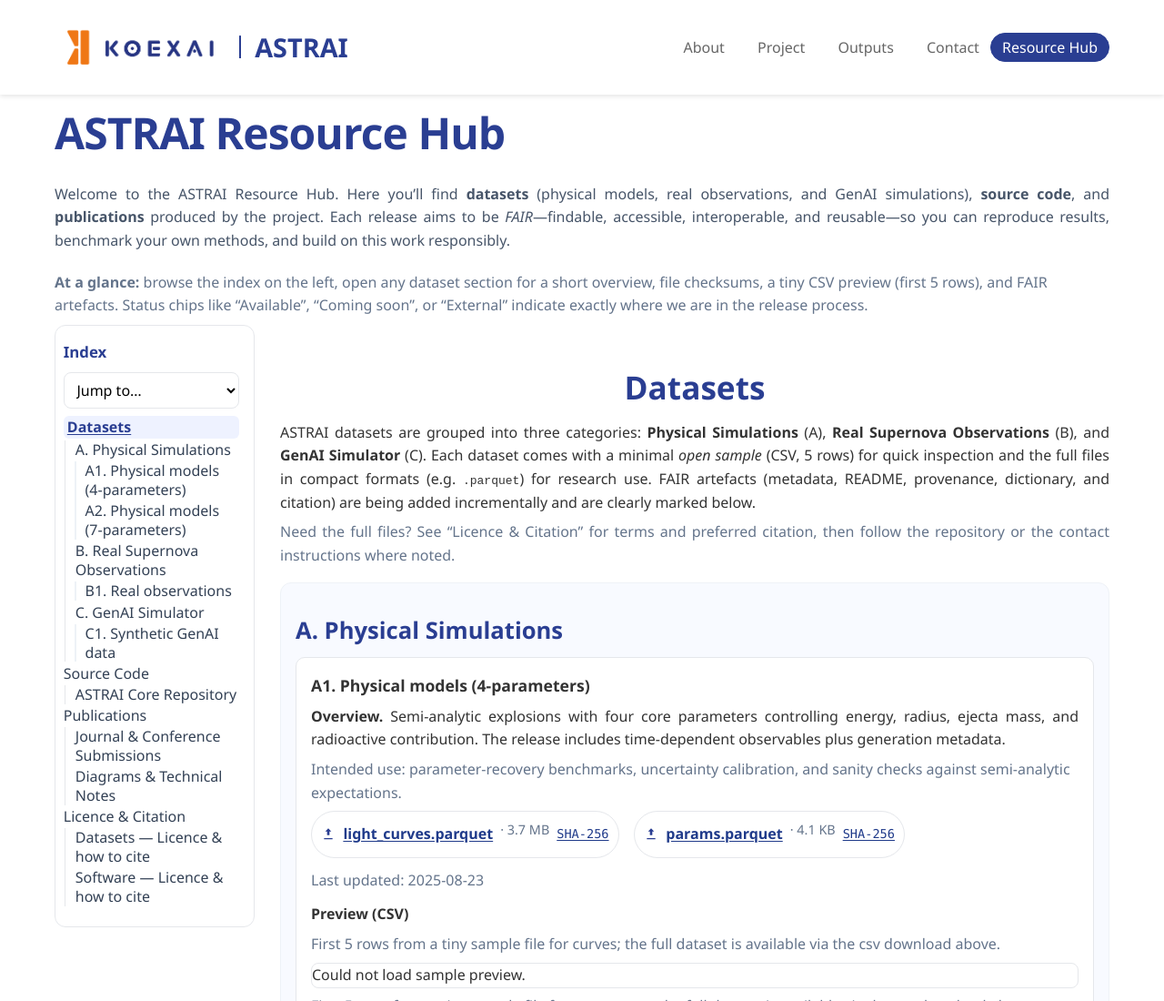
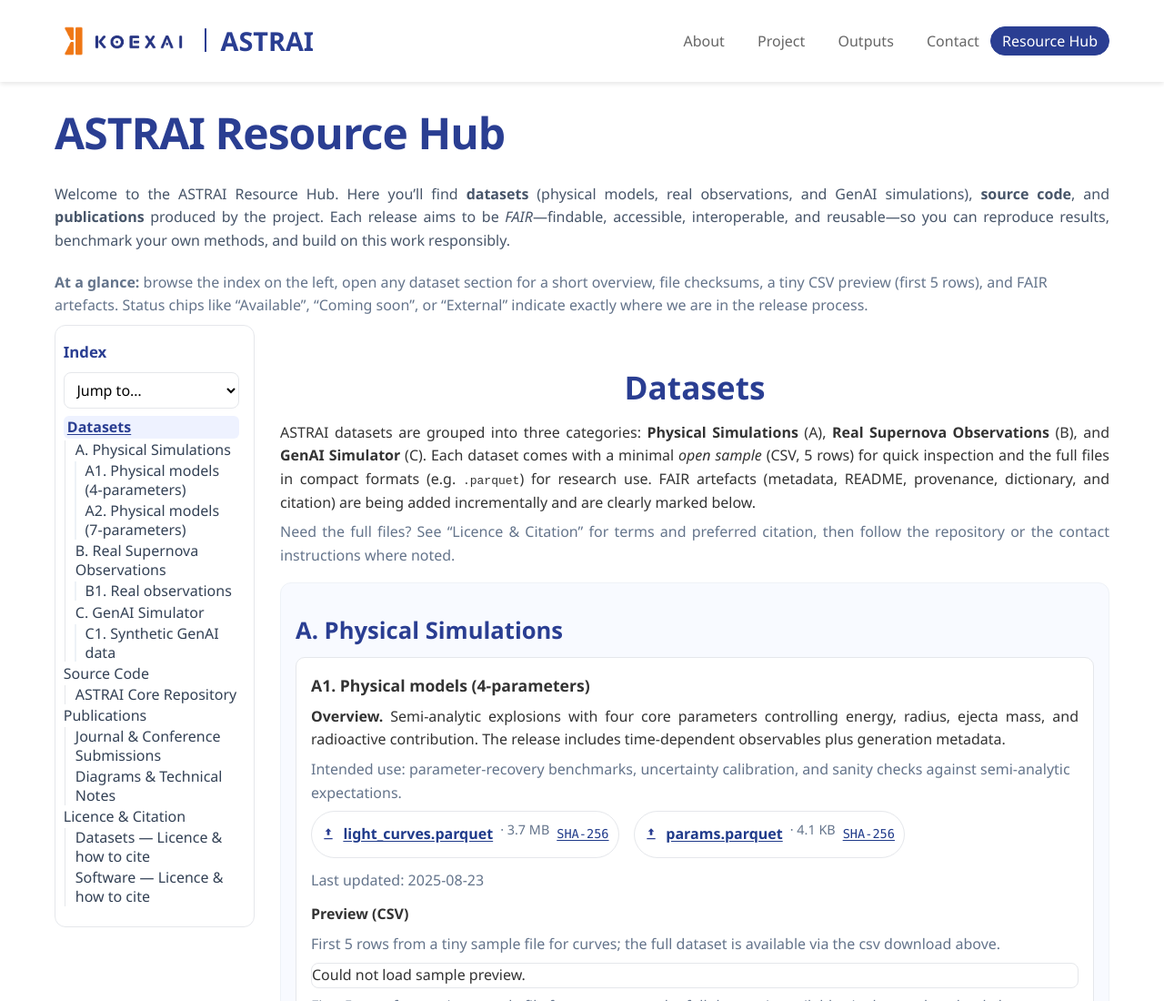
Before and after one commit to koexai/ASTRAI-web, a plain HTML site: page resources/index.html in a window 1280 px wide. Shown: the top 1100 px of the page at 91% size. Drawn offline with Linux system fonts and the light colour scheme; no server answers.

Commit message:
Added more style to html

```diff
--- a/resources/index.html
+++ b/resources/index.html
@@ -14,7 +14,7 @@
         <div class="header-content">
           <!--<a class="logo" href="/">ASTRAI</a>-->
           <div class="logo" style="display: flex; align-items: center; gap: 0.5em;">
-                  <img src="../assets/img/logos/koexai logo.png" alt="Koexai Logo" style="height: 2.5em;">
+                  <img src="../assets/img/logos/koexai logo.png" alt="Koexai Logo" style="height: 2.0em;">
                   <img src="../assets/img/logos/verticle_line.png" alt="Verticle LIne" style="height: 1.0em;">
                   ASTRAI
           </div>
```
